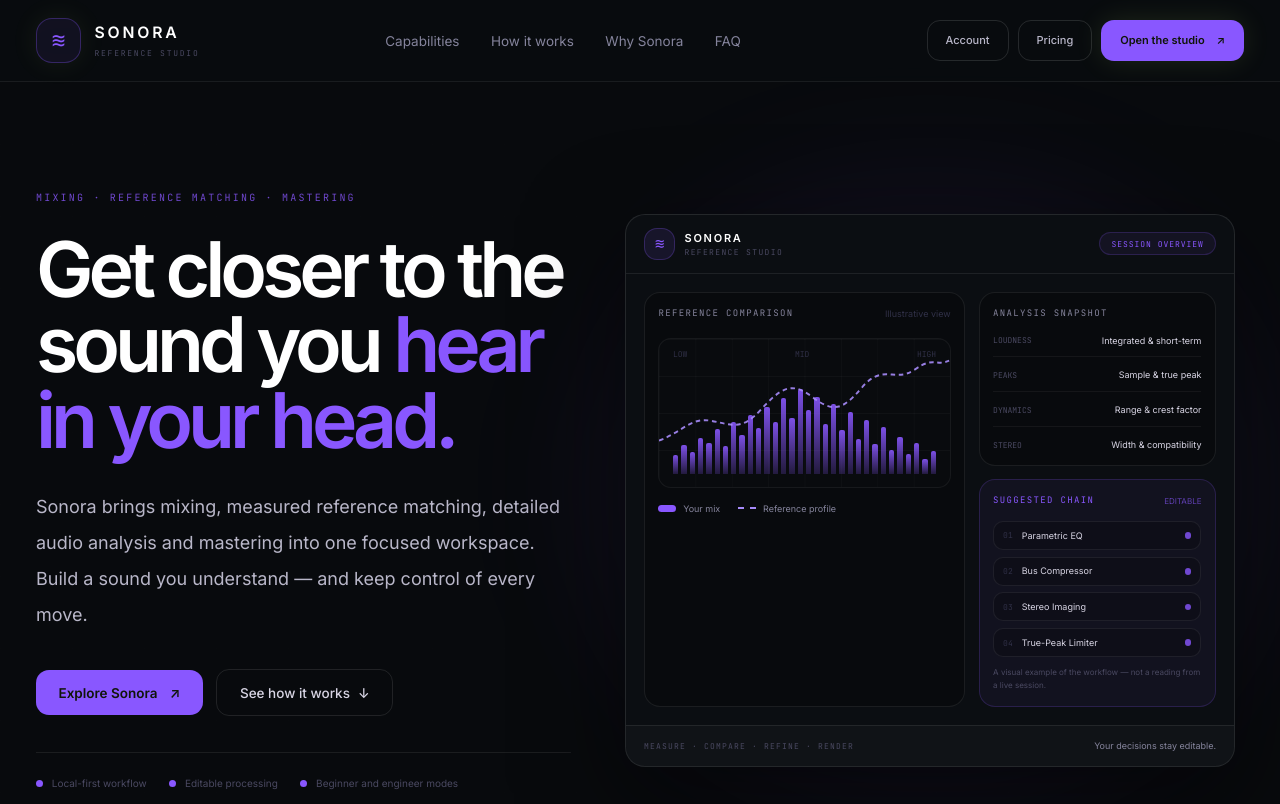
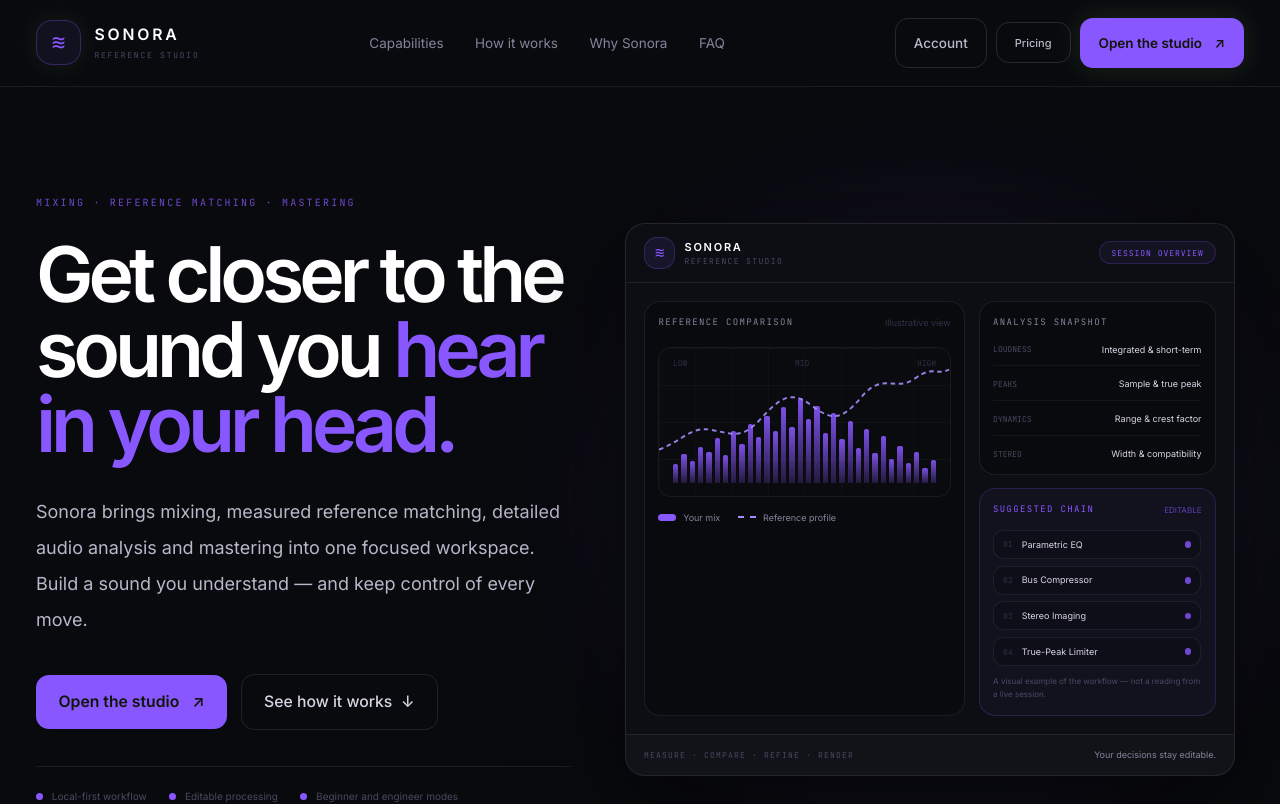
Before and after one commit to cynokronik-coder/sonora-reference-studio, a React (Vite) app: page / in a window 1280 px wide. Shown: the top 804 px of the page. Built offline with nearby package versions, Linux system fonts and the light colour scheme.

Commit message:
feat(ui): improve landing CTA size and consistency

```diff
--- a/src/screens/Landing.tsx
+++ b/src/screens/Landing.tsx
@@ -173,9 +173,9 @@ export default function Landing({ onEnterStudio, onOpenPricing, onOpenAccount }:
             <a href="#faq" className="text-xs text-ink-400 transition hover:text-white">FAQ</a>
           </nav>
           <div className="flex items-center gap-2">
-            <button type="button" onClick={onOpenAccount} className="rounded-lg border border-white/[.12] px-4 py-2.5 text-[11px] font-medium text-ink-300 transition hover:border-accent/30 hover:text-white">Account</button>
+            <button type="button" onClick={onOpenAccount} className="min-h-11 rounded-lg border border-white/[.12] px-4 py-2.5 text-xs font-medium text-ink-300 transition hover:border-accent/30 hover:text-white">Account</button>
             <button type="button" onClick={onOpenPricing} className="rounded-lg border border-white/[.12] px-4 py-2.5 text-[11px] font-medium text-ink-300 transition hover:border-accent/30 hover:text-white">Pricing</button>
-            <button type="button" onClick={onEnterStudio} className="group rounded-lg border border-accent/40 bg-accent px-4 py-2.5 text-[11px] font-semibold text-[#10150a] shadow-[0_0_28px_rgba(200,241,105,.12)] transition hover:-translate-y-0.5 hover:bg-[#d5fa7a]">
+            <button type="button" onClick={onEnterStudio} className="group min-h-11 rounded-lg border border-accent/40 bg-accent px-4 py-2.5 text-xs font-semibold text-[#10150a] shadow-[0_0_28px_rgba(200,241,105,.12)] transition hover:-translate-y-0.5 hover:bg-[#d5fa7a]">
               Open the studio <ArrowMark />
             </button>
           </div>
@@ -193,10 +193,10 @@ export default function Landing({ onEnterStudio, onOpenPricing, onOpenAccount }:
               Sonora brings mixing, measured reference matching, detailed audio analysis and mastering into one focused workspace. Build a sound you understand — and keep control of every move.
             </p>
             <div className="mt-8 flex flex-wrap items-center gap-3">
-              <button type="button" onClick={onEnterStudio} className="group rounded-lg bg-accent px-5 py-3 text-xs font-semibold text-[#10150a] transition hover:-translate-y-0.5 hover:bg-[#d5fa7a]">
-                Explore Sonora <ArrowMark />
+              <button type="button" onClick={onEnterStudio} className="group min-h-12 rounded-lg bg-accent px-5 py-3.5 text-sm font-semibold text-[#10150a] transition hover:-translate-y-0.5 hover:bg-[#d5fa7a]">
+                Open the studio <ArrowMark />
               </button>
-              <a href="#workflow" className="rounded-lg border border-white/10 px-5 py-3 text-xs font-medium text-ink-200 transition hover:border-white/25 hover:bg-white/[.04]">
+              <a href="#workflow" className="min-h-12 rounded-lg border border-white/10 px-5 py-3.5 text-sm font-medium text-ink-200 transition hover:border-white/25 hover:bg-white/[.04]">
                 See how it works <span aria-hidden="true" className="ml-1">↓</span>
               </a>
             </div>
@@ -287,7 +287,7 @@ export default function Landing({ onEnterStudio, onOpenPricing, onOpenAccount }:
               <SectionLabel>A clear path from mix to master</SectionLabel>
               <h2 className="mt-5 text-3xl font-semibold leading-tight tracking-[-.04em] text-white sm:text-4xl">Four steps. No mystery chain.</h2>
               <p className="mt-5 text-sm leading-7 text-ink-400">Use Sonora as a guided workflow or dive directly into the tools. You choose how much help you want along the way.</p>
-              <button type="button" onClick={onEnterStudio} className="group mt-7 rounded-lg bg-accent px-5 py-3 text-xs font-semibold text-[#10150a] transition hover:-translate-y-0.5 hover:bg-[#d5fa7a]">Start with your own track <ArrowMark /></button>
+              <button type="button" onClick={onEnterStudio} className="group mt-7 min-h-12 rounded-lg bg-accent px-5 py-3.5 text-sm font-semibold text-[#10150a] transition hover:-translate-y-0.5 hover:bg-[#d5fa7a]">Start with your own track <ArrowMark /></button>
             </div>
             <div className="space-y-3">
               {STEPS.map(([number, title, description]) => (
@@ -347,7 +347,7 @@ export default function Landing({ onEnterStudio, onOpenPricing, onOpenAccount }:
               <SectionLabel>Your next mix starts here</SectionLabel>
               <h2 className="mt-5 text-3xl font-semibold tracking-[-.05em] text-white sm:text-5xl">Make decisions you can hear — and understand.</h2>
               <p className="mx-auto mt-5 max-w-xl text-sm leading-7 text-ink-300">Bring in a track, choose a reference, and start shaping your sound with tools that stay in your hands.</p>
-              <button type="button" onClick={onEnterStudio} className="group mt-8 rounded-lg bg-accent px-6 py-3.5 text-xs font-semibold text-[#10150a] transition hover:-translate-y-0.5 hover:bg-[#d5fa7a]">Open Sonora Studio <ArrowMark /></button>
+              <button type="button" onClick={onEnterStudio} className="group mt-8 min-h-12 rounded-lg bg-accent px-6 py-3.5 text-sm font-semibold text-[#10150a] transition hover:-translate-y-0.5 hover:bg-[#d5fa7a]">Open the studio <ArrowMark /></button>
             </div>
           </div>
         </section>
```
